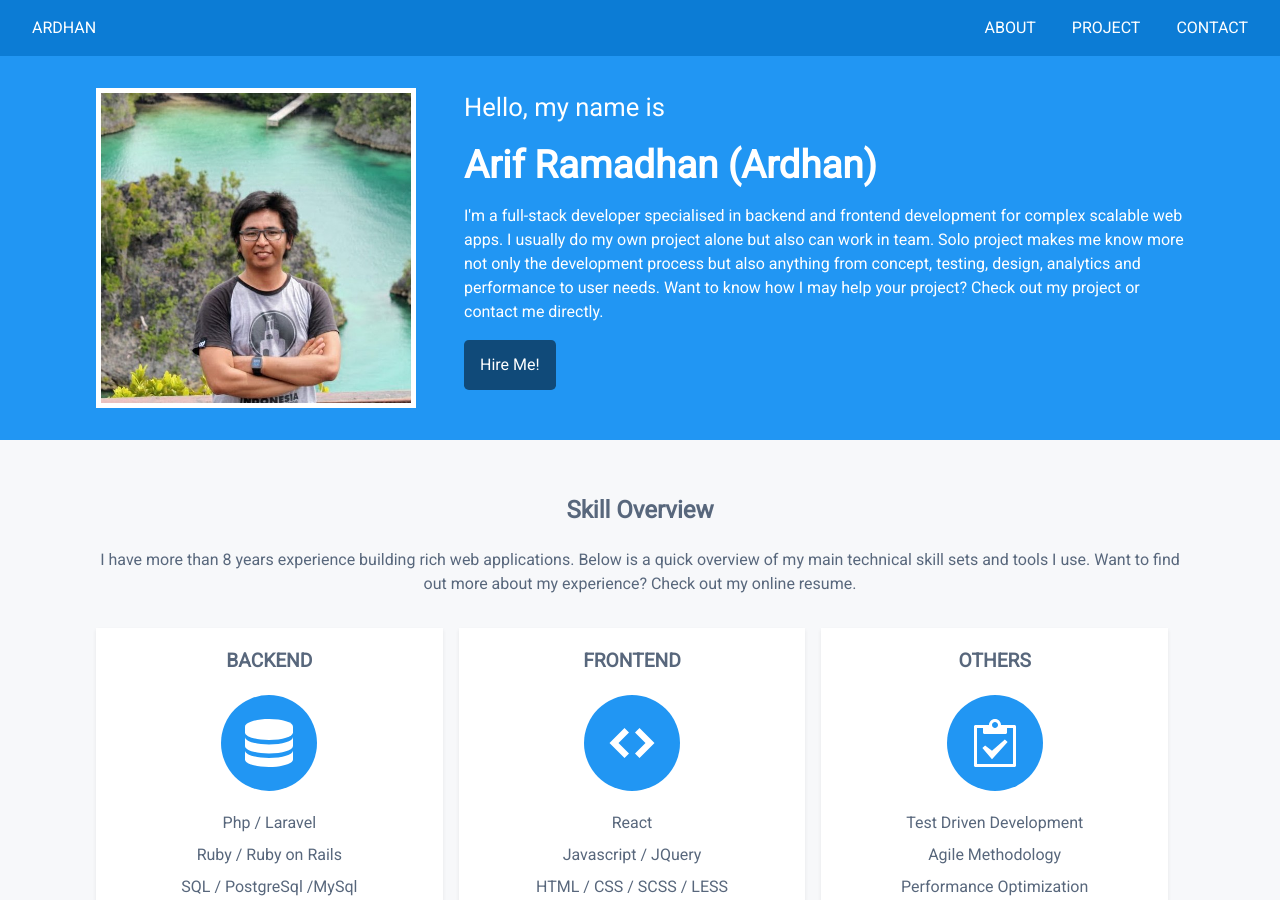
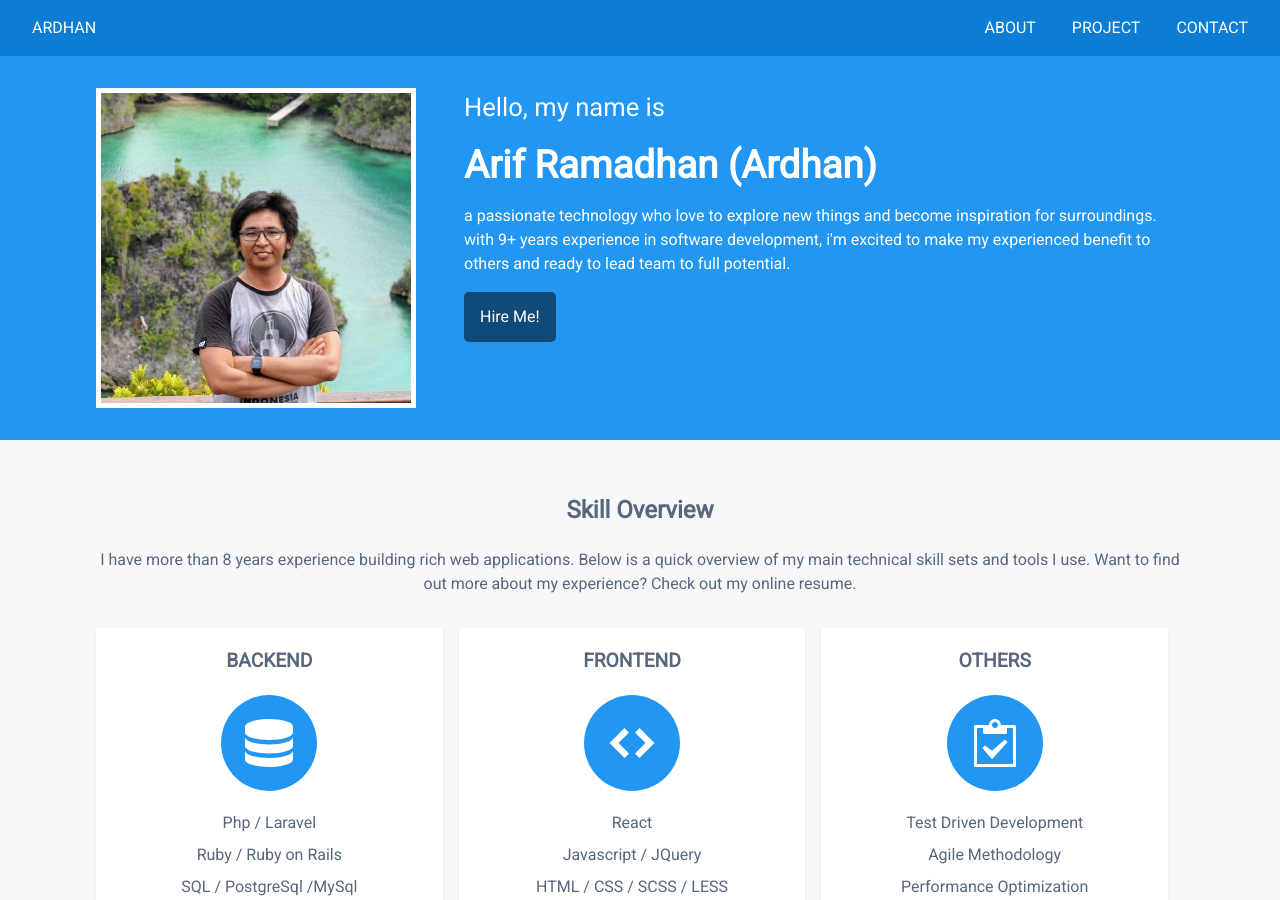
Before and after one commit to ardhanr/ardhanr.github.io, a Jekyll site: the page built from index.md, in a window 1280 px wide and 900 px high. Built offline with Jekyll 4.4.1, drawn with Linux system fonts in a browser that asks for light colours.

Commit message:
update data to my current role

```diff
--- a/_data/profile.yml
+++ b/_data/profile.yml
@@ -2,9 +2,7 @@ name: Arif Ramadhan
 nickname: Ardhan
 position: Web Developer
 summary: >
-  I'm arif ramadhan, usually people called me ardhan. I am a fast learner person, love
-  to explore new things, new technology, analyst specialist, creative and a great
-  conceptor
+  a passionate technology who love to explore new things and become inspiration for surroundings. with 9+ years experience in software development, i'm excited to make my experienced benefit to others and ready to lead team to full potential.
 birthday: 4th May 1988
 relationship: married
 nationality: indonesian
--- a/_includes/sections/teaser.html
+++ b/_includes/sections/teaser.html
@@ -10,7 +10,7 @@
           Arif Ramadhan (Ardhan)
         </div>
         <div class="teaser__details">
-          I'm a full-stack developer specialised in backend and frontend development for complex scalable web apps. I usually do my own project alone but also can work in team. Solo project makes me know more not only the development process but also anything from concept, testing, design, analytics and performance to user needs. Want to know how I may help your project? Check out my project or contact me directly.
+          a passionate technology who love to explore new things and become inspiration for surroundings. with 9+ years experience in software development, i'm excited to make my experienced benefit to others and ready to lead team to full potential.
         </div>
         <a class="teaser__button" href="/contact">
           Hire Me!
--- a/_layouts/project.html
+++ b/_layouts/project.html
@@ -23,6 +23,7 @@ $(document).ready(function(){
     </div>
       <div class="project__filters">
         <button class="project__filter project__filter--active" data-filter="*">all</button>
+        <button class="project__filter" data-filter=".iso-lead">lead</button>
         <button class="project__filter" data-filter=".iso-web">web</button>
         <button class="project__filter" data-filter=".iso-mobile">mobile</button>
         <button class="project__filter" data-filter=".iso-team">team</button>
```
Also changed, not shown: _data/projects.yml (+13 -13 lines), assets/images/logo/klikdokter.png.
